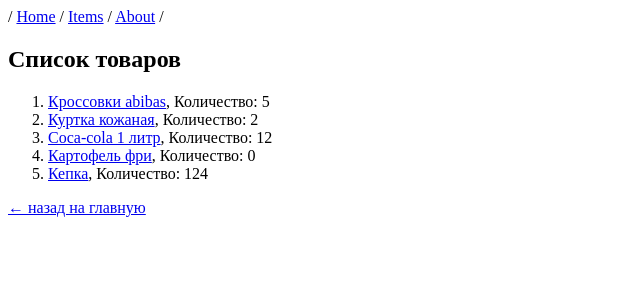
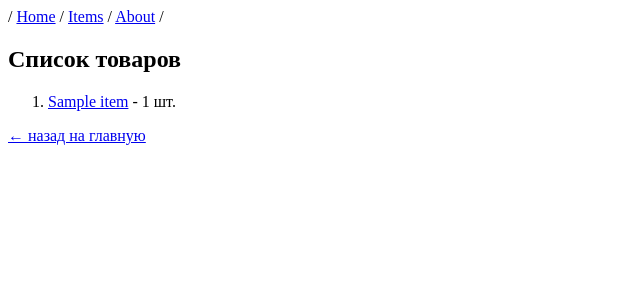
Before and after one commit to DCCentR/FirstDjango, a Django app: page /items/ in a window 1280 px wide. Shown: the top 300 px of the page, without its empty margins (0-640 px from the left). Run offline with Django 4.2, Linux system fonts and the light colour scheme; tables that the repository leaves empty hold one stand-in row (values such as "Sample post").

Commit message:
add m3 practice 1

```diff
--- a/MainApp/views.py
+++ b/MainApp/views.py
@@ -1,5 +1,7 @@
 from django.http import HttpResponse
 from django.shortcuts import render
+from django.shortcuts import render, get_object_or_404
+from MainApp.models import Item
 
 # Create your views here.
 
@@ -26,34 +28,43 @@ def about(request):
             """
     return HttpResponse(text)
 
-items = [
-   {"id": 1, "name": "Кроссовки abibas" ,"quantity":5},
-   {"id": 2, "name": "Куртка кожаная" ,"quantity":2},
-   {"id": 5, "name": "Coca-cola 1 литр" ,"quantity":12},
-   {"id": 7, "name": "Картофель фри" ,"quantity":0},
-   {"id": 8, "name": "Кепка" ,"quantity":124},
-]
+# items = [
+#    {"id": 1, "name": "Кроссовки abibas" ,"quantity":5},
+#    {"id": 2, "name": "Куртка кожаная" ,"quantity":2},
+#    {"id": 5, "name": "Coca-cola 1 литр" ,"quantity":12},
+#    {"id": 7, "name": "Картофель фри" ,"quantity":0},
+#    {"id": 8, "name": "Кепка" ,"quantity":124},
+# ]
 
 def item(request, item_id):
     # for item in items:
     #     if item['id'] == int(item_id):
     #         return HttpResponse(f"<p>Название: {item['name']}</p><p>Количество: {item['quantity']}</p><p><a href=\"/items\">назад к списку товаров</a></p>")
     # return HttpResponse(f"Товар с id={item_id} не найден")
-    for item in items:
-        if item['id'] == int(item_id):
-            context = {
-                "item": item
-            }
-            return render(request, "item.html", context)
-    return HttpResponse(f"Товар с id={item_id} не найден")
+
+    # for item in items:
+    #     if item['id'] == int(item_id):
+    #         context = {
+    #             "item": item
+    #         }
+    #         return render(request, "item.html", context)
+    # return HttpResponse(f"Товар с id={item_id} не найден")
+    item = get_object_or_404(Item, id=item_id)
+    context = {
+        "item": item
+    }
+    return render(request, "item.html", context)
 
 def items_list(request):
+    items = Item.objects.all()
+    return render(request, 'items_list.html', {'items': items})
     # items_html = "<h2>Список товаров</h2><ol>"
     # for index, item in enumerate(items):
     #     items_html += f"<li><a href=\"/item/{item['id']}\">{item['name']}</a></li>"
     # items_html += "</ol>"
     # return HttpResponse(items_html)
-    context = {
-        "items": items
-    }
-    return render(request, "items_list.html", context)
+
+    # context = {
+    #     "items": items
+    # }
+    # return render(request, "items_list.html", context)
--- a/templates/item.html
+++ b/templates/item.html
@@ -7,10 +7,11 @@
 <body>
     / <a href="/">Home</a> / <a href="/items">Items</a> / <a href="/about">About</a> /
     <h2>{{ item.name }}</h2>
-    {% if item.quantity == 0 %}
+    <p>Бренд: {{ item.brand }}</p>
+    {% if item.count == 0 %}
         <p>Количество: товар отсутствует</p>
     {% else %}
-        <p>Количество: {{ item.quantity }}</p>
+        <p>Количество: {{ item.count }}</p>
     {% endif %}
     <p><a href="/items">&larr; назад к списку товаров</a></p>
 </body>
--- a/templates/items_list.html
+++ b/templates/items_list.html
@@ -7,11 +7,13 @@
 <body>
     / <a href="/">Home</a> / <a href="/items">Items</a> / <a href="/about">About</a> /
     <h2>Список товаров</h2>
+    {% block content %}
     <ol>
-        {% for item in items %}
-            <li><a href='/item/{{ item.id }}'>{{ item.name }}</a>, Количество: {{ item.quantity }}</li>
-        {% endfor %}
+      {% for item in items %}
+        <li><a href="/item/{{ item.id }}/">{{ item.name }}</a> - {{ item.count }} шт.</li>
+      {% endfor %}
     </ol>
+    {% endblock %}
     <p><a href="/">&larr; назад на главную</a></p>
 </body>
 </html>
```
